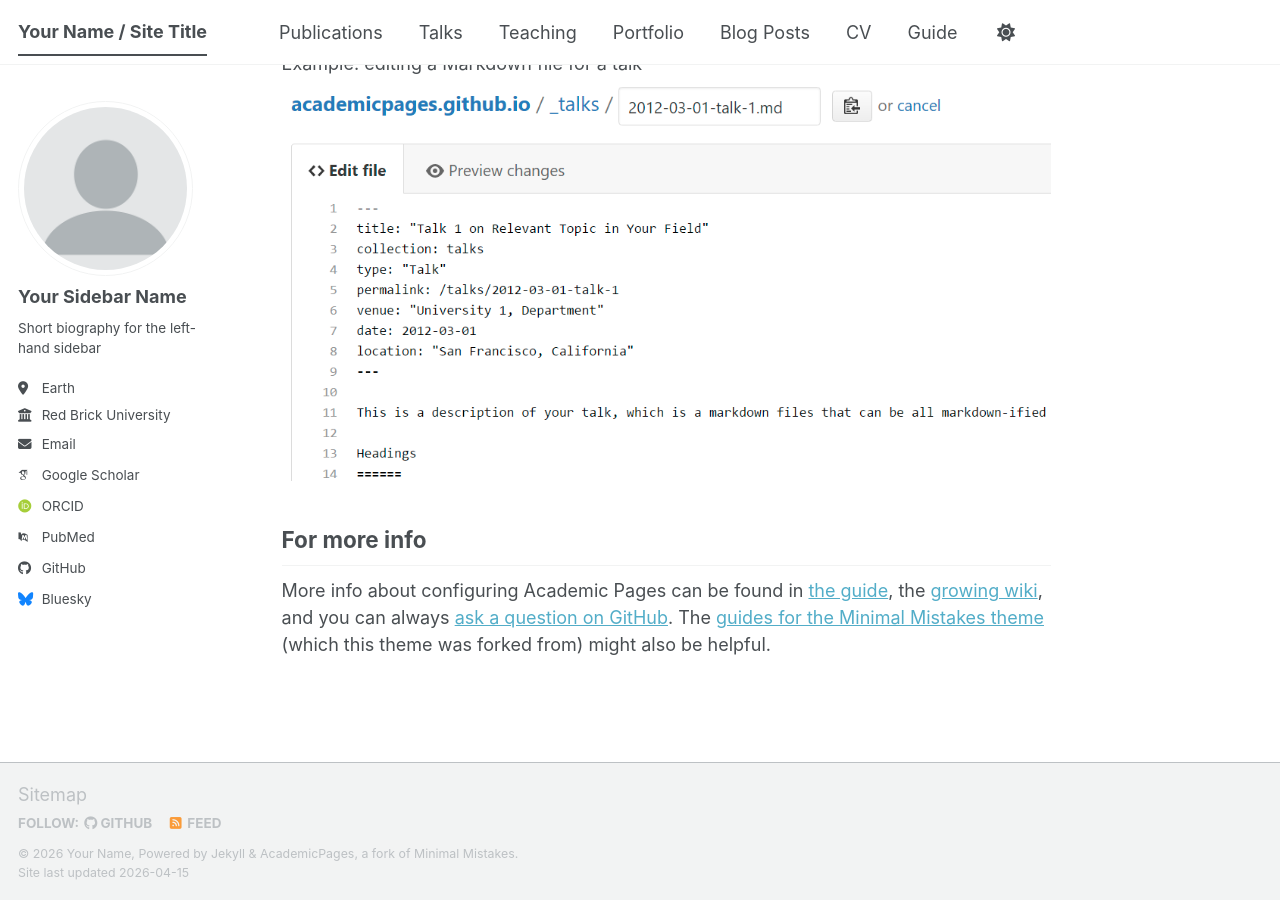
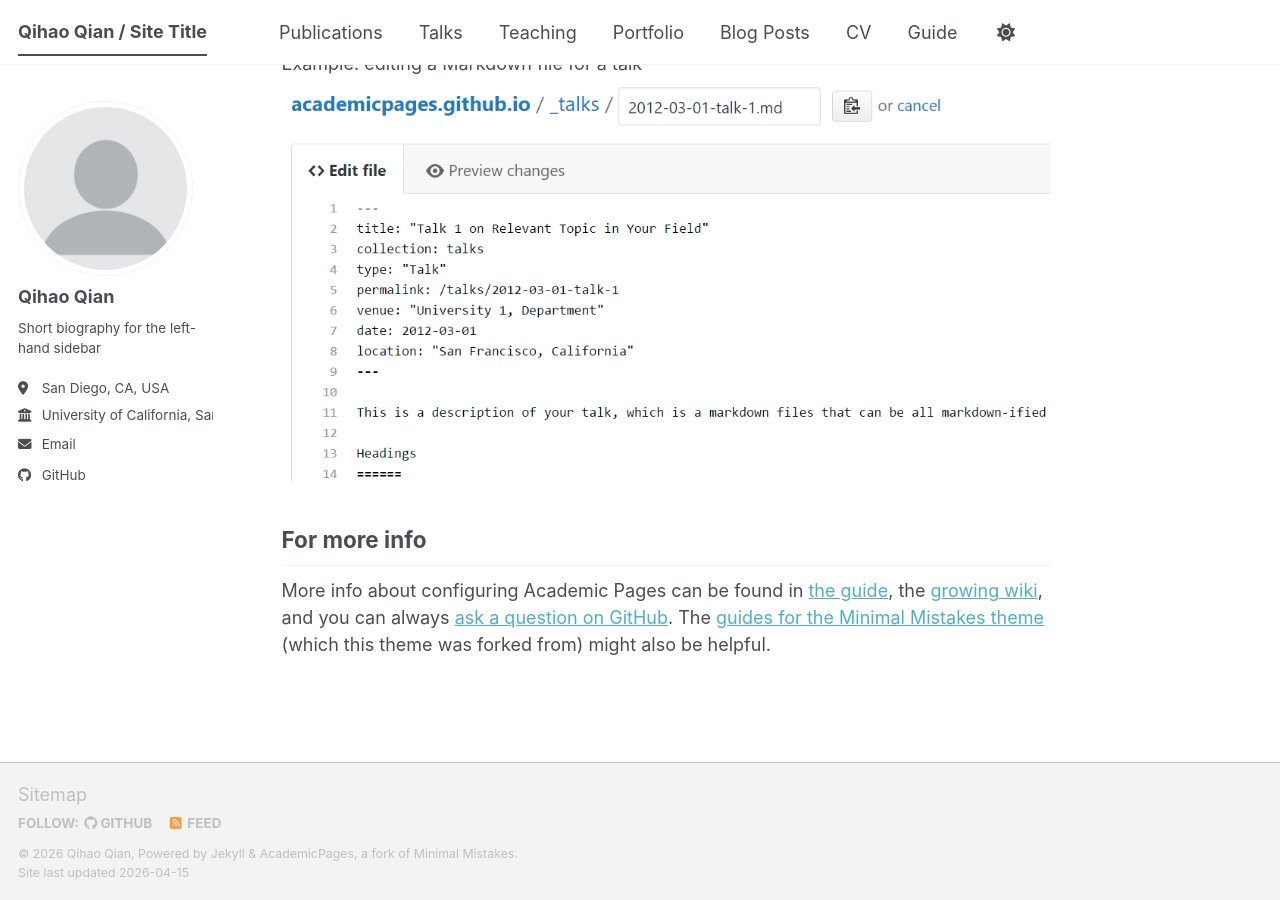
Before and after one commit to qihaoqian/qihaoqian.github.io, a Jekyll site: the page built from _pages/about.md, in a window 1280 px wide and 900 px high, scrolled down 2720 px. Built offline with Jekyll 4.4.1, drawn with Linux system fonts in a browser that asks for light colours; some web fonts are replaced; a script bundle is joined from its source files by our own code; library files that are not in the unit come from our copies.

Commit message:
modify config

```diff
--- a/_config.yml
+++ b/_config.yml
@@ -9,11 +9,11 @@
 # Basic Site Settings
 locale                   : "en-US"
 site_theme               : "default" # The available themes options are "default", "air", "sunrise", "mint", "dirt" and "contrast"
-title                    : "Your Name / Site Title"
+title                    : "Qihao Qian / Site Title"
 title_separator          : "-"
-name                     : &name "Your Name"
-description              : &description "Your Name's academic portfolio"   # Update this with a general description of your site, this is the default if not overridden by a page
-url                      : https://academicpages.github.io # The base hostname & protocol for your site e.g. "https://[your GitHub username].github.io",
+name                     : &name "Qihao Qian"
+description              : &description "Qihao Qian's academic portfolio"   # Update this with a general description of your site, this is the default if not overridden by a page
+url                      : https://qihaoqian.github.io # The base hostname & protocol for your site e.g. "https://[your GitHub username].github.io",
                                                            # or if you already have some other page hosted on Github then use "https://[your GitHub username].github.io/[Your Repo Name]"
 baseurl                  : "" # the subpath of your site, e.g. "/blog"
 repository               : "academicpages/academicpages.github.io"
@@ -24,24 +24,24 @@
 author:
   # Biographic information
   avatar           : "profile.png"
-  name             : "Your Sidebar Name"
+  name             : "Qihao Qian"
   pronouns         : # example: "she/her"
   bio              : "Short biography for the left-hand sidebar"
-  location         : "Earth"
-  employer         : "Red Brick University"
+  location         : "San Diego, CA, USA"
+  employer         : "University of California, San Diego"
   uri              : # URL
-  email            : "none@example.org"
+  email            : "qihaoqian01@gmail.com"
 
   # Academic websites
   academia         : # URL
   arxiv            : # URL - Update with the correct link to your profile
-  googlescholar    : "https://scholar.google.com/citations?user=PS_CX0AAAAAJ"
+  googlescholar    : # "https://scholar.google.com/citations?user=PS_CX0AAAAAJ"
   inspire-hep      : # URL
   impactstory      : # URL
-  orcid            : "https://orcid.org/yourorcidurl"
+  orcid            : # "https://orcid.org/yourorcidurl"
   semantic         : # URL
   ssrn             : # URL
-  pubmed           : "https://www.ncbi.nlm.nih.gov/pubmed/?term=john+snow"
+  pubmed           : # "https://www.ncbi.nlm.nih.gov/pubmed/?term=john+snow"
   researchgate     : # URL
   scopus           : # URL
   zotero           : # URL
@@ -51,13 +51,13 @@
   bitbucket        : # Username - Update with your username on the site
   codepen          : # Username
   dribbble         : # Username
-  github           : "academicpages"
+  github           : "qihaoqian"
   kaggle           : # Username
   stackoverflow    : # User number or user number and name (i.e., use "1" or "1/jeff-atwood")
 
   # Social media
   artstation       : # Username
-  bluesky          : "bsky.app" # Replace this with you Bluesky username
+  bluesky          : # "bsky.app" # Replace this with you Bluesky username
   facebook         : # Username
   flickr           : # Username
   foursquare       : # Username
```
